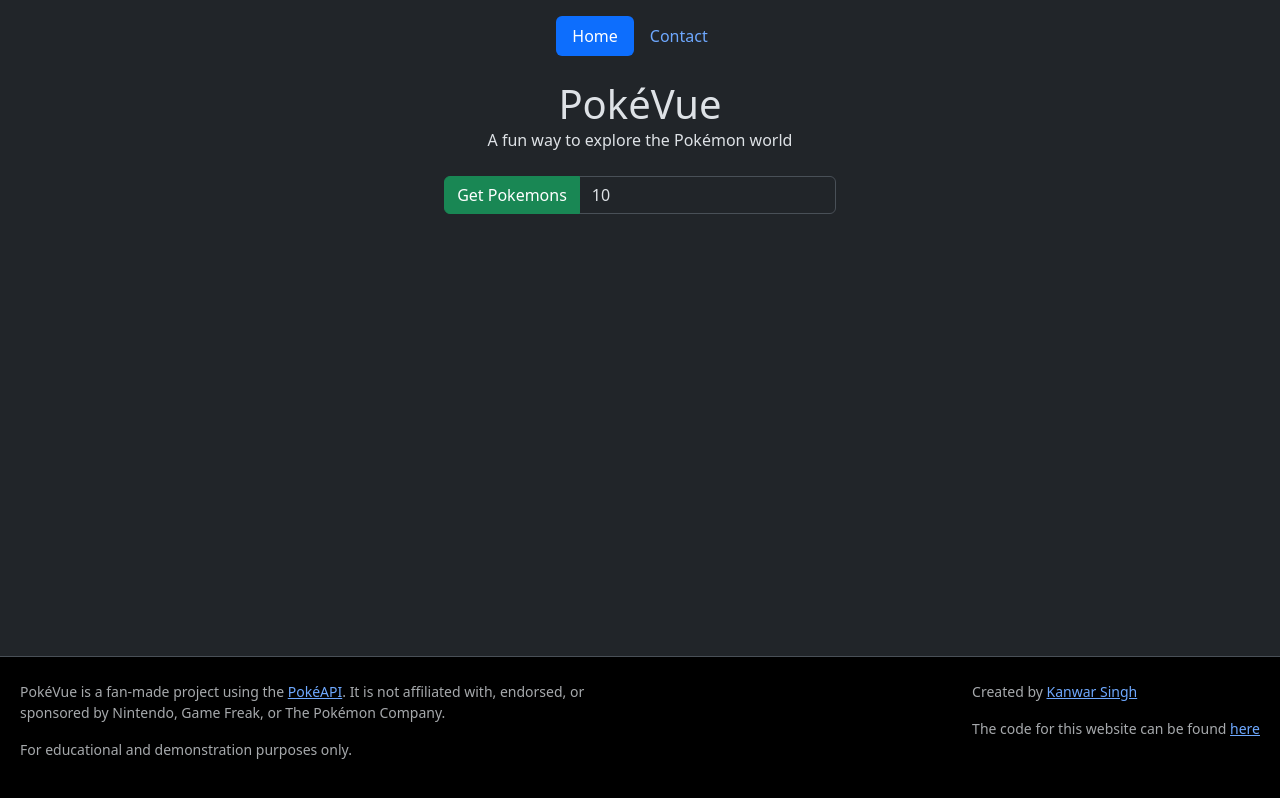
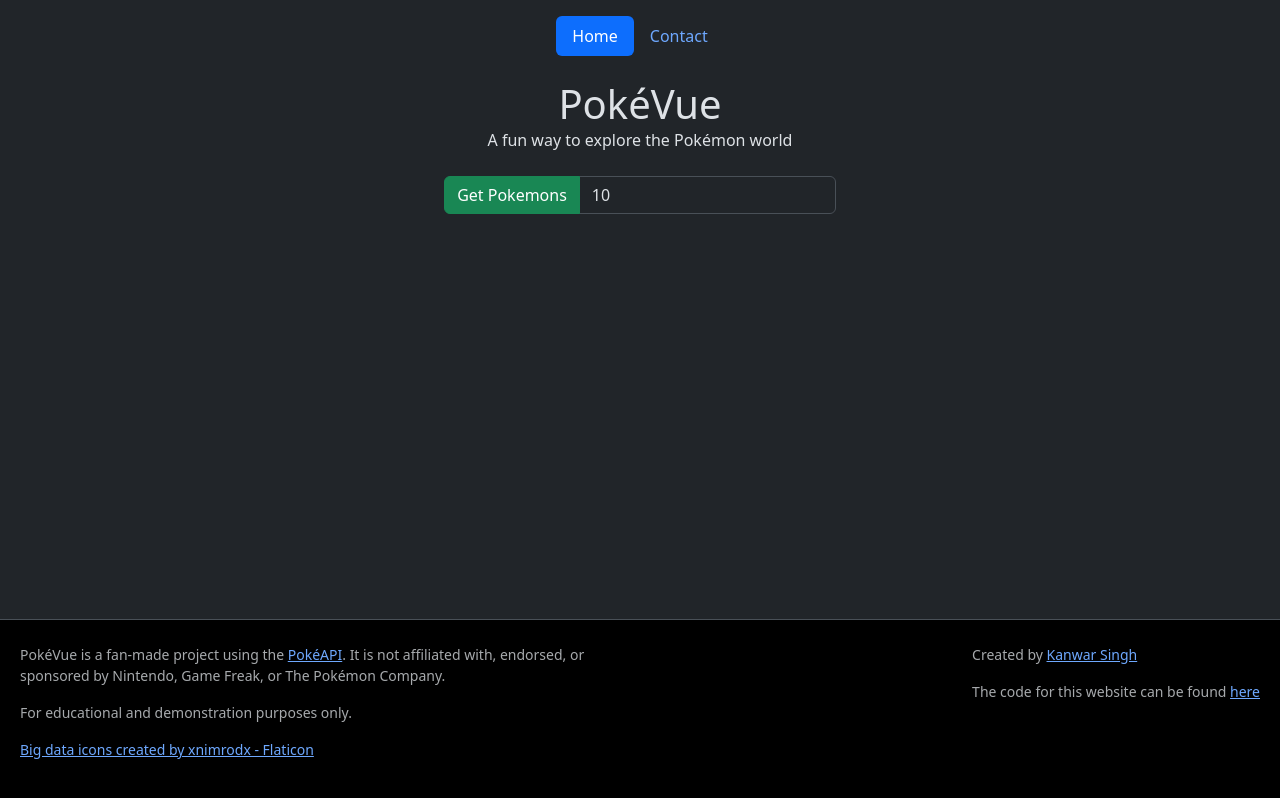
Before and after one commit to kanwarjotp/PokiVue, a Vue app: page / in a window 1280 px wide. Built offline with nearby package versions, Linux system fonts and the light colour scheme.

Commit message:
(feat) added Logo to Icon

```diff
--- a/index.html
+++ b/index.html
@@ -2,7 +2,7 @@
 <html lang="" data-bs-theme="dark">
   <head>
     <meta charset="UTF-8">
-    <!-- <link rel="icon" href="/favicon> -->
+    <link rel="icon" href="/logo.png">
     <meta name="viewport" content="width=device-width, initial-scale=1.0">
     <title>PokéVue</title>
   </head>
--- a/src/components/FooterComp.vue
+++ b/src/components/FooterComp.vue
@@ -13,6 +13,9 @@
           </p>
           <p>
           <span>For educational and demonstration purposes only.</span>
+          </p>
+          <p>
+            <a href="https://www.flaticon.com/free-icons/big-data" title="big data icons">Big data icons created by xnimrodx - Flaticon</a>
           </p>
         </small>
       </div >
```
Also changed, not shown: public/logo.png (added).
